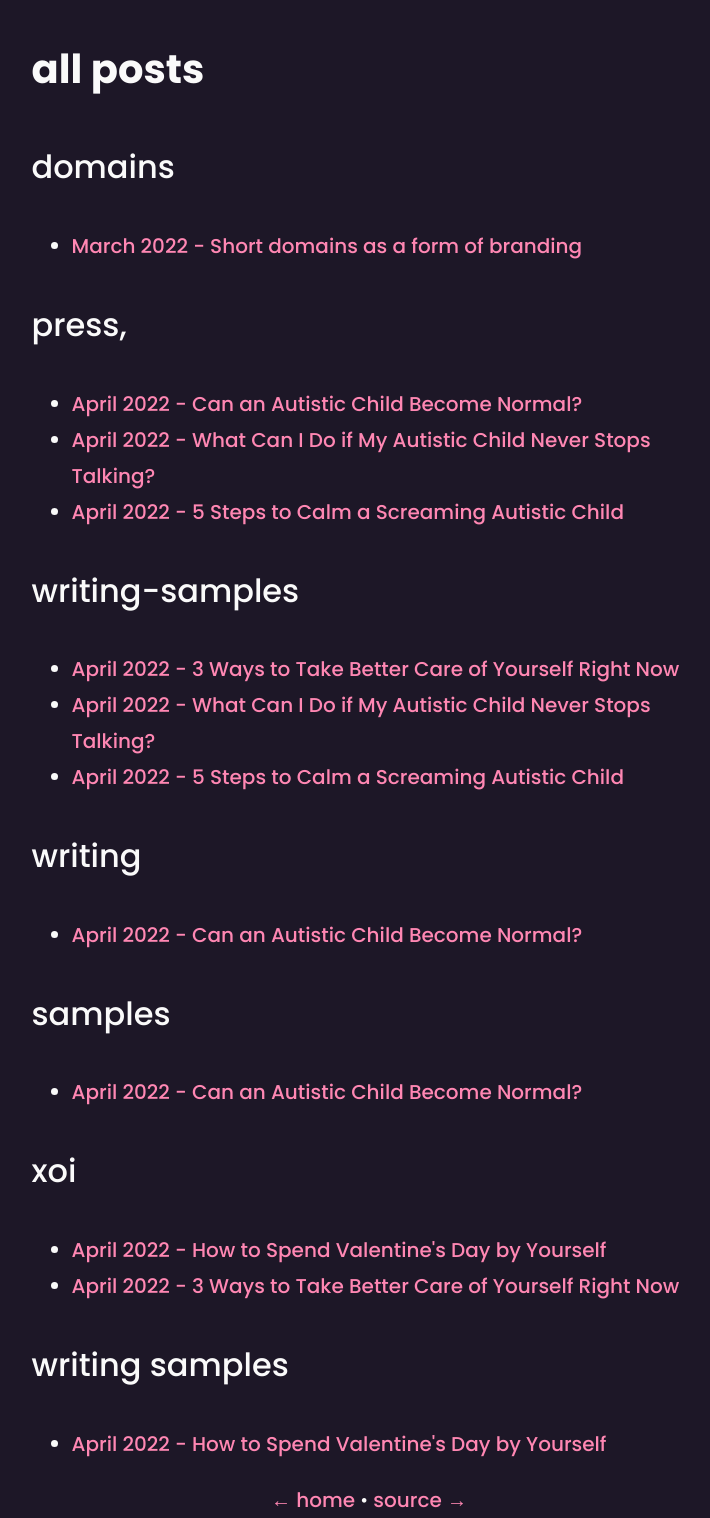
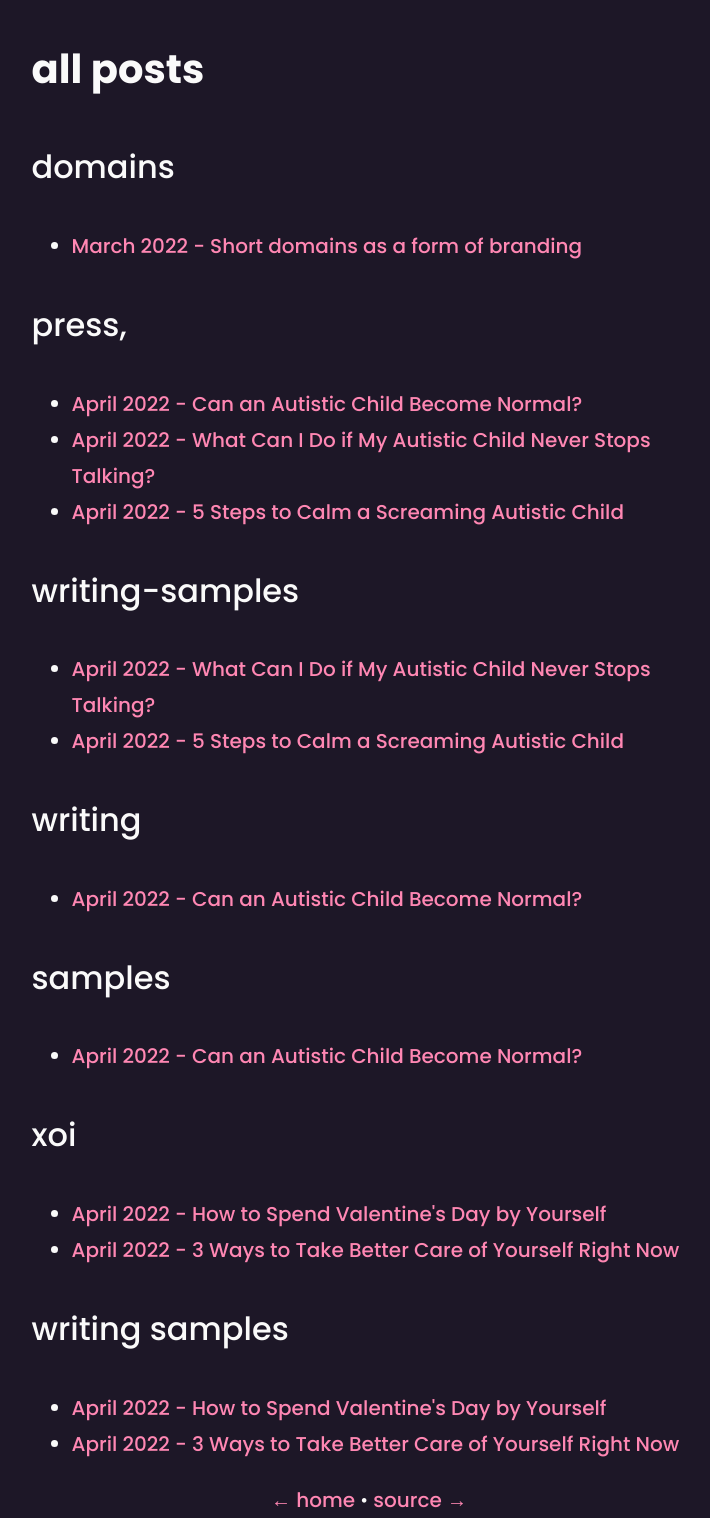
Before and after one commit to autisticjane/autisticjane.github.io, a Jekyll site: the page built from archive.md, in a window 1280 px wide. Shown: the whole page, without its empty margins (271-981 px from the left). Built offline with Jekyll 4.4.1, drawn with Linux system fonts in a browser that asks for light colours.

Commit message:
changed tag format

```diff
--- a/_posts/2022-04-25-better-care.html
+++ b/_posts/2022-04-25-better-care.html
@@ -5,7 +5,7 @@ title: 3 Ways to Take Better Care of Yourself Right Now
 subtitle:
 tags:
 - xoi
-- writing-samples
+- writing samples
 ---
 
 If you are not automatically redirected, please <a href="https://xoizzy.co/better-care/">click this link</a>.
```
